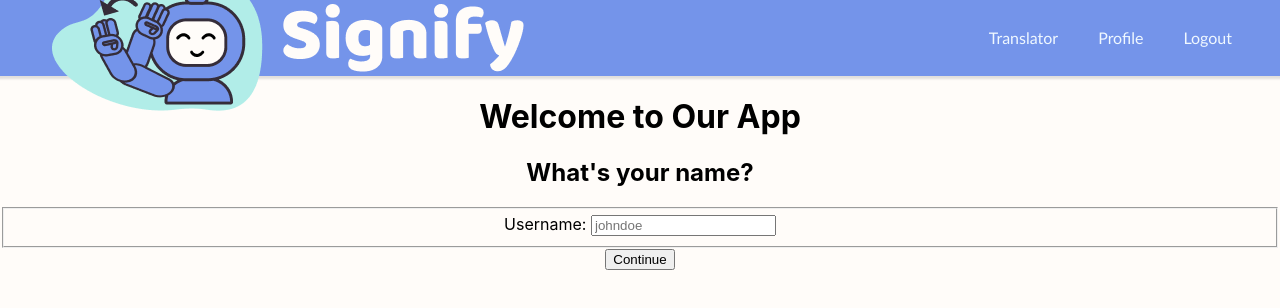
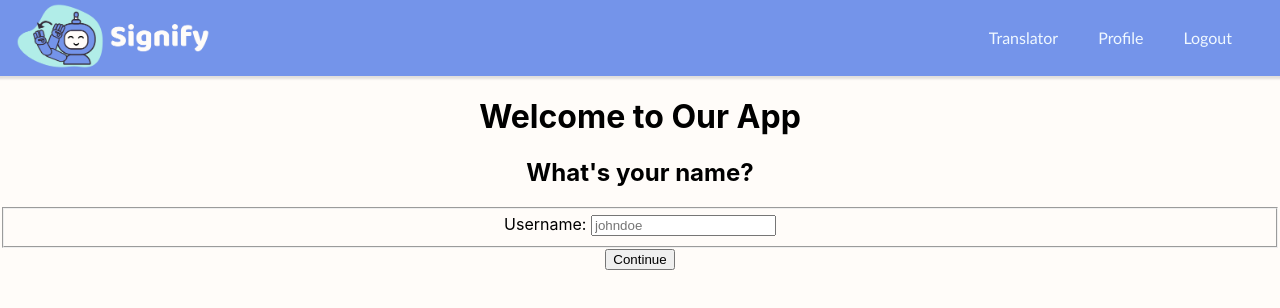
Before and after one commit to inemari/SignLangTranslator, a React (Create React App) app: page / in a window 1280 px wide. Shown: the top 308 px of the page. Built offline with nearby package versions, Linux system fonts and the light colour scheme; no server answers.

Commit message:
fixed logo size

```diff
--- a/src/styles/navbar.css
+++ b/src/styles/navbar.css
@@ -6,37 +6,33 @@
     padding: 0.5rem 0;
     background-color: #7494EA;
     color: black;
-
+    box-shadow: 0 1px 2px 2px #89898941;
     /* Subtle shadow for depth */
-    box-shadow: 0 1px 2px 2px #89898941;
-
+    position: relative;
     /* Set for potential absolute positioned children */
-    position: relative;
-
     justify-content: space-between;
 }
 
 .brand-logo {
+    height: 70px;
+    margin-left: 1rem;
     /* Spacing from the left edge */
-    margin-left: 3rem;
-
 }
 
 .navigation-menu {
     display: flex;
-
+    margin-right: 3rem;
     /* Spacing from the right edge */
-    margin-right: 3rem;
-
 }
 
 .navigation li {
     display: inline-block;
     font-family: 'Trebuchet MS', 'Lucida Sans Unicode', 'Lucida Grande', 'Lucida Sans', Arial, sans-serif;
+    /* Font stack for fallback */
 }
 
 .navigation a {
+    text-decoration: none;
     /* Remove default link underline */
-    text-decoration: none;
     color: aliceblue;
 }
```
